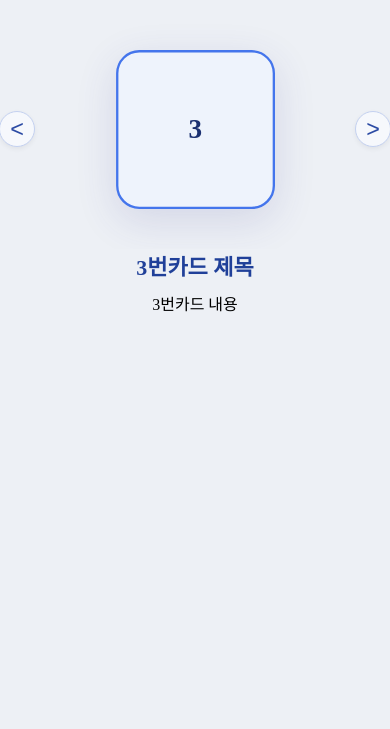
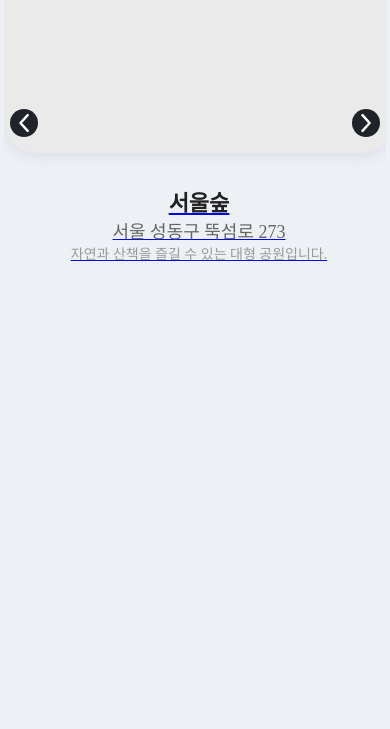
Before and after one commit to FRONTENDBOOTCAMP-14th/js_project_team_1, a website built with Vite: page src/components/placeRecommand/woohyeun.html in a window 390 px wide. Shown: the part 115-844 px from the top of the page. Built offline with nearby package versions, Linux system fonts and the light colour scheme.

Commit message:
[refactor] figma 시안에 맞춰 코드 수정

```diff
--- a/src/components/placeRecommand/woohyeun.css
+++ b/src/components/placeRecommand/woohyeun.css
@@ -3,212 +3,300 @@ body {
   margin: 0;
 }
 .header-area {
-  margin-top: 36px;
-  margin-bottom: 24px;
-  text-align: center;
+  width: 100vw;
+  max-width: 1720px;
+  min-width: 360px;
+  height: 48px;
+  margin: 0 auto 40px auto;
+  display: flex;
+  align-items: center;
+  justify-content: flex-start;
 }
 .header-area h2 {
-  font-size: 1.4rem;
-  font-weight: 600;
+  font-family: "Pretendard", "Noto Sans KR", sans-serif;
+  font-size: 40px;
+  font-weight: 700;
   color: #1d2f5c;
   margin: 0;
-  letter-spacing: -0.02em;
+  text-align: left;
+  width: 100%;
 }
-.carousel-wrap {
-  display: flex;
-  justify-content: center;
-  align-items: center;
-  margin: 0 auto;
-  width: 80vw;
-  max-width: 1600px;
-  min-width: 300px;
-}
-.carousel-track-frame {
-  width: 80vw;
-  max-width: 1600px;
-  min-width: 300px;
-  height: 240px;
-  overflow: hidden;
-  position: relative;
-  margin: 0 0;
-  transition: width 0.3s;
-}
-.track {
-  position: relative;
-  width: 100%;
-  height: 100%;
-  user-select: none;
-}
-.card {
-  position: absolute;
-  left: 50%;
-  top: 50%;
-  width: 190px;
-  height: 190px;
-  min-width: 110px;
-  min-height: 110px;
-  margin: -95px 0 0 -95px;
-  background: #fff;
-  border-radius: 20px;
-  display: flex;
-  justify-content: center;
-  align-items: center;
-  font-size: 37px;
-  font-weight: 700;
-  color: #3250a5;
-  box-shadow: 0 4px 16px rgba(0, 0, 0, 0.13);
-  user-select: none;
-  cursor: pointer;
-  outline: none;
-  z-index: 1;
-  opacity: 0;
-  pointer-events: none;
-  box-sizing: border-box;
-  border: 0 solid transparent;
-  filter: none;
-  transition: transform 0.46s cubic-bezier(0.8, 0, 0.24, 1.03),
-    opacity 0.34s cubic-bezier(0.8, 0, 0.24, 1.03), box-shadow 0.24s, background 0.18s, color 0.18s,
-    border 0.18s;
-}
-.card.visible {
-  opacity: 0.68;
-  pointer-events: auto;
-  filter: none;
-  z-index: 2;
-}
-.card.center {
-  background: #eef3fc;
-  color: #1b3071;
-  box-shadow: 0 10px 36px rgba(60, 60, 150, 0.14);
-  border: 2.2px solid #4475ec;
-  z-index: 10;
-  opacity: 1;
-  pointer-events: auto;
-  filter: none;
-}
-.card:not(.center):hover {
-  background: #f3f6fa;
-  box-shadow: 0 10px 22px rgba(100, 110, 160, 0.13);
-  z-index: 5;
-}
-.arrow {
-  background: #f6f8fc;
-  color: #2c4ba4;
-  border: 1px solid #c4d1f0;
-  border-radius: 50%;
-  width: 44px;
-  height: 44px;
-  min-width: 44px;
-  min-height: 44px;
-  font-size: 27px;
-  cursor: pointer;
-  margin: 0 10px;
-  box-shadow: 0 2px 5px rgba(0, 0, 0, 0.06);
-  transition: background 0.18s, color 0.18s, border 0.18s, transform 0.1s ease;
+.carousel-area {
+  width: 100vw;
+  max-width: 1720px;
+  min-width: 360px;
+  margin: 0 auto 60px auto;
   display: flex;
   align-items: center;
   justify-content: center;
-  z-index: 20;
+}
+.carousel-outer {
+  width: 94vw;
+  max-width: 1720px;
+  height: 495px;
+  overflow-x: auto;
+  overflow-y: hidden;
+  margin: 0 auto;
+  position: relative;
+  scrollbar-width: none;
+}
+.carousel-outer::-webkit-scrollbar {
+  display: none;
+}
+.place-list {
+  display: flex;
+  gap: 32px;
   padding: 0;
+  margin: 0;
+  list-style: none;
+  width: max-content;
+  height: 300px;
+  scroll-behavior: smooth;
 }
-.arrow:hover {
-  background: #e3eafc;
-  color: #1b3071;
-  border-color: #7b9dea;
-}
-.arrow:active {
-  transform: scale(0.9);
-}
-.detail-area {
-  margin: 52px auto 0 auto;
-  max-width: 700px;
-  background: #fff;
-  border-radius: 18px;
-  box-shadow: 0 4px 24px rgba(0, 0, 0, 0.11);
-  padding: 32px 44px;
-  min-height: 100px;
-  font-size: 19px;
-  color: #21253b;
+.place-card,
+.place-card a {
   display: flex;
   flex-direction: column;
-  gap: 12px;
+  align-items: center;
+  box-sizing: border-box;
+  width: 400px;
+  height: 440px;
+  background: none;
+  border: none;
+  padding: 0;
+  margin: 0;
+  overflow: hidden;
+}
+.place-card a {
+  width: 100%;
+  height: 100%;
+  transition: transform 0.18s cubic-bezier(0.7, 0, 0.3, 1), box-shadow 0.16s;
+  will-change: transform, box-shadow;
+  display: flex;
+  flex-direction: column;
+  align-items: center;
+}
+.place-card a:hover {
+  transform: scale(1.045);
+  box-shadow: 0 8px 32px rgba(60, 60, 150, 0.13);
+  z-index: 2;
+}
+.place-card a:active {
+  transform: scale(0.97);
+  box-shadow: 0 3px 12px rgba(80, 80, 120, 0.1);
+}
+.place-img-wrap {
+  width: 100%;
+  height: 300px;
+  min-height: 80px;
+  border-radius: 32px;
+  background: #eaeaea;
+  box-shadow: 0 2px 16px rgba(48, 56, 81, 0.1);
+  flex-shrink: 0;
+  flex-grow: 0;
+}
+.place-title,
+.place-address,
+.place-desc {
+  width: 100%;
+  text-align: center;
+  justify-content: center;
+}
+.place-title {
+  min-height: 24px;
+  font-size: 28px;
+  font-weight: 700;
+  color: #222;
+  margin-top: 32px;
+  flex-shrink: 0;
+}
+.place-address {
+  min-height: 20px;
+  font-size: 28px;
+  color: #666;
+  flex-shrink: 0;
+}
+.place-desc {
+  min-height: 28px;
+  font-size: 18px;
+  color: #999;
+  margin-bottom: 2px;
+  flex-shrink: 0;
+}
+.carousel-arrow {
+  position: fixed;
+  left: 10px;
+  z-index: 999;
+  border: none;
+  border-radius: 50%;
+  background: transparent;
+  padding: 0;
+  display: flex;
   align-items: center;
   justify-content: center;
-  animation: fadein 0.35s;
-  text-align: center;
+  cursor: pointer;
 }
-@keyframes fadein {
-  0% {
-    opacity: 0;
-    transform: translateY(26px);
+.carousel-arrow.right {
+  left: auto;
+  right: 10px;
+}
+.arrow-svg {
+  width: 60px;
+  height: 60px;
+  pointer-events: none;
+}
+
+/* 반응형 */
+@media (max-width: 1400px) {
+  .header-area,
+  .carousel-area {
+    max-width: 1056px;
   }
-  100% {
-    opacity: 1;
-    transform: translateY(0);
+  .header-area h2 {
+    font-size: 28px;
+  }
+  .carousel-outer {
+    max-width: 854px;
+    height: 250px;
+  }
+  .place-card,
+  .place-card a {
+    width: 224px !important;
+    height: 250px !important;
+  }
+  .place-img-wrap {
+    height: 144px;
+    min-height: 40px;
+  }
+  .place-title {
+    font-size: 15px;
+    min-height: 16px;
+  }
+  .place-address,
+  .place-desc {
+    font-size: 11px;
+    min-height: 12px;
+  }
+  .arrow-svg {
+    width: 56px;
+    height: 56px;
   }
 }
-.detail-title {
-  font-weight: 700;
-  font-size: 22px;
-  color: #204099;
-  margin-bottom: 10px;
-  text-align: center;
-  width: 100%;
-}
-.detail-desc {
-  text-align: center;
-  width: 100%;
-  line-height: 1.7;
-}
-@media (max-width: 1200px) {
-  .carousel-wrap,
-  .carousel-track-frame {
-    width: 96vw;
-    max-width: 96vw;
+@media (max-width: 900px) {
+  .header-area,
+  .carousel-area {
+    max-width: 712px;
   }
-  .card {
-    width: 140px;
-    height: 140px;
-    min-width: 100px;
-    min-height: 100px;
-    font-size: 19px;
-    margin: -70px 0 0 -70px;
+  .header-area h2 {
+    font-size: 22px;
   }
-  .arrow {
-    width: 40px;
-    min-width: 40px;
-    height: 40px;
-    min-height: 40px;
-    font-size: 20px;
+  .carousel-outer {
+    max-width: 620px;
+    height: 200px;
   }
-  .detail-area {
-    max-width: 94vw;
-    padding: 18px 36px;
+  .place-card,
+  .place-card a {
+    width: 144px !important;
+    height: 200px !important;
+  }
+  .place-img-wrap {
+    height: 95px;
+    min-height: 28px;
+  }
+  .place-title {
+    font-size: 13px;
+    min-height: 13px;
+  }
+  .place-address,
+  .place-desc {
+    font-size: 9px;
+    min-height: 10px;
+  }
+  .arrow-svg {
+    width: 38px;
+    height: 38px;
   }
 }
 @media (max-width: 600px) {
-  .carousel-wrap,
-  .carousel-track-frame {
-    width: 99vw;
-    max-width: 99vw;
+  .header-area,
+  .carousel-area {
+    max-width: 100vw;
   }
-  .card {
-    width: 35vw;
-    min-width: 90px;
-    height: 35vw;
-    min-height: 90px;
-    font-size: 6vw;
-    margin: calc(-17.5vw) 0 0 calc(-17.5vw);
+  .header-area h2 {
+    font-size: 16px;
   }
-  .arrow {
-    width: 36px;
-    min-width: 36px;
-    height: 36px;
-    min-height: 36px;
-    font-size: 6vw;
+  .carousel-outer {
+    max-width: 98vw;
+    width: 98vw;
+    height: 40vw;
+    min-width: 320px;
   }
-  .detail-area {
-    max-width: 98vw;
-    padding: 16px 4vw;
+  .place-list {
+    gap: 2vw;
+  }
+  .place-card,
+  .place-card a {
+    width: 22vw !important;
+    max-width: none;
+    height: 40vw !important;
+  }
+  .place-img-wrap {
+    height: 20vw;
+    min-height: 18px;
+  }
+  .place-title {
+    font-size: 10px;
+    min-height: 9px;
+  }
+  .place-address,
+  .place-desc {
+    font-size: 7px;
+    min-height: 7px;
+  }
+  .arrow-svg {
+    width: 28px;
+    height: 28px;
   }
 }
+@media (max-width: 400px) {
+  .place-list {
+    gap: 0; /* 카드 사이 여백 제거 */
+  }
+
+  .place-card,
+  .place-card a {
+    width: 100vw !important;
+    height: auto !important;
+  }
+
+  .place-img-wrap {
+    width: 100%;
+    height: auto;
+    min-height: 180px;
+  }
+
+  .place-title {
+    font-size: 22px;
+    min-height: 20px;
+  }
+
+  .place-address {
+    font-size: 18px;
+    min-height: 18px;
+  }
+
+  .place-desc {
+    font-size: 14px;
+    min-height: 18px;
+  }
+
+  .arrow-svg {
+    width: 28px;
+    height: 28px;
+  }
+
+  .carousel-outer {
+    overflow-x: hidden;
+    height: auto;
+  }
+}
--- a/src/components/placeRecommand/woohyeun.html
+++ b/src/components/placeRecommand/woohyeun.html
@@ -2,22 +2,95 @@
 <html lang="ko">
   <head>
     <meta charset="UTF-8" />
-    <title>가기 좋은 장소 추천 컴포넌트</title>
-    <link rel="stylesheet" href="./woohyeun.css" />
-    <script src="./woohyeun.js" defer></script>
+    <title>장소 추천 캐러셀</title>
+    <link rel="stylesheet" href="woohyeun.css" />
   </head>
   <body>
     <div class="header-area">
       <h2>📍 흐린 날씨에 가기 좋은 장소를 추천해드릴게요</h2>
     </div>
-    <div class="carousel-wrap">
-      <button class="arrow" onclick="move(-1)">&lt;</button>
-      <div class="carousel-track-frame">
-        <div class="track" id="track"></div>
+    <div class="carousel-area">
+      <div class="carousel-outer" id="carouselOuter">
+        <ul class="place-list" id="carousel">
+          <li class="place-card">
+            <a href="#">
+              <div class="place-img-wrap"></div>
+              <div class="place-info">
+                <div class="place-title">서울숲</div>
+                <div class="place-address">서울 성동구 뚝섬로 273</div>
+                <div class="place-desc">자연과 산책을 즐길 수 있는 대형 공원입니다.</div>
+              </div>
+            </a>
+          </li>
+          <li class="place-card">
+            <a href="#">
+              <div class="place-img-wrap"></div>
+              <div class="place-info">
+                <div class="place-title">국립중앙박물관</div>
+                <div class="place-address">서울 용산구 서빙고로 137</div>
+                <div class="place-desc">한국 역사와 문화를 한눈에 볼 수 있는 공간.</div>
+              </div>
+            </a>
+          </li>
+          <li class="place-card">
+            <a href="#">
+              <div class="place-img-wrap"></div>
+              <div class="place-info">
+                <div class="place-title">별마당도서관</div>
+                <div class="place-address">서울 강남구 영동대로 513</div>
+                <div class="place-desc">이색적인 분위기의 복합 문화공간 도서관입니다.</div>
+              </div>
+            </a>
+          </li>
+          <li class="place-card">
+            <a href="#">
+              <div class="place-img-wrap"></div>
+              <div class="place-info">
+                <div class="place-title">롯데월드타워 전망대</div>
+                <div class="place-address">서울 송파구 올림픽로 300</div>
+                <div class="place-desc">서울 전경을 한눈에 내려다볼 수 있는 명소.</div>
+              </div>
+            </a>
+          </li>
+          <li class="place-card">
+            <a href="#">
+              <div class="place-img-wrap"></div>
+              <div class="place-info">
+                <div class="place-title">예술의전당</div>
+                <div class="place-address">서울 서초구 남부순환로 2406</div>
+                <div class="place-desc">공연과 전시가 함께하는 종합예술공간입니다.</div>
+              </div>
+            </a>
+          </li>
+          <li class="place-card">
+            <a href="#">
+              <div class="place-img-wrap"></div>
+              <div class="place-info">
+                <div class="place-title">커먼그라운드</div>
+                <div class="place-address">서울 광진구 아차산로 200</div>
+                <div class="place-desc">컨테이너로 만든 트렌디한 복합문화공간.</div>
+              </div>
+            </a>
+          </li>
+          <li class="place-card">
+            <a href="#">
+              <div class="place-img-wrap"></div>
+              <div class="place-info">
+                <div class="place-title">동대문디자인플라자</div>
+                <div class="place-address">서울 중구 을지로 281</div>
+                <div class="place-desc">미래지향적 디자인의 대표 건축물입니다.</div>
+              </div>
+            </a>
+          </li>
+        </ul>
+        <button class="carousel-arrow left" id="arrowLeft" aria-label="이전">
+          <span class="arrow-svg"></span>
+        </button>
+        <button class="carousel-arrow right" id="arrowRight" aria-label="다음">
+          <span class="arrow-svg"></span>
+        </button>
       </div>
-      <button class="arrow" onclick="move(1)">&gt;</button>
     </div>
-    <div id="detail-area"></div>
-    <script src="script.js"></script>
+    <script src="woohyeun.js"></script>
   </body>
 </html>
--- a/src/components/placeRecommand/woohyeun.js
+++ b/src/components/placeRecommand/woohyeun.js
@@ -1,94 +1,91 @@
-const total = 10; // ← 카드 개수
-const cardDetails = [
-  { title: "1번카드 제목", desc: "1번카드 내용" },
-  { title: "2번카드 제목", desc: "2번카드 내용" },
-  { title: "3번카드 제목", desc: "3번카드 내용" },
-  { title: "4번카드 제목", desc: "4번카드 내용" },
-  { title: "5번카드 제목", desc: "5번카드 내용" },
-  { title: "6번카드 제목", desc: "6번카드 내용" },
-  { title: "7번카드 제목", desc: "7번카드 내용" },
-  { title: "8번카드 제목", desc: "8번카드 내용" },
-  { title: "9번카드 제목", desc: "9번카드 내용" },
-  { title: "10번카드 제목", desc: "10번카드 내용" },
-];
-
-let centerIdx = 2;
-const VISIBLE = 5;
-const mid = Math.floor(VISIBLE / 2);
-const track = document.getElementById("track");
-const detailArea = document.getElementById("detail-area");
-let moving = false;
-let cardElems = [];
-
-function renderCards() {
-  if (cardElems.length === 0) {
-    for (let i = 0; i < total; i++) {
-      const card = document.createElement("div");
-      card.className = "card";
-      card.textContent = i + 1;
-      card.tabIndex = -1;
-      card.addEventListener("click", () => {
-        if (!moving)
-          move(
-            (i - centerIdx + total) % total <= total / 2 ? i - centerIdx : i - centerIdx - total
-          );
-      });
-      track.appendChild(card);
-      cardElems.push(card);
-    }
-  }
-  updateCards();
+function getArrowSvg(direction, size) {
+  const arrow =
+    direction === "left"
+      ? `<circle cx="${size / 2}" cy="${size / 2}" r="${size / 2}" fill="#20232a"/>
+       <path d="M${size * 0.63} ${size * 0.78}L${size * 0.375} ${size / 2}L${size * 0.63} ${
+          size * 0.22
+        }"
+             stroke="white" stroke-width="${
+               size / 11
+             }" stroke-linecap="round" stroke-linejoin="round"/>`
+      : `<circle cx="${size / 2}" cy="${size / 2}" r="${size / 2}" fill="#20232a"/>
+       <path d="M${size * 0.375} ${size * 0.78}L${size * 0.63} ${size / 2}L${size * 0.375} ${
+          size * 0.22
+        }"
+             stroke="white" stroke-width="${
+               size / 11
+             }" stroke-linecap="round" stroke-linejoin="round"/>`;
+  return `<svg width="${size}" height="${size}" viewBox="0 0 ${size} ${size}" fill="none"
+           xmlns="http://www.w3.org/2000/svg">${arrow}</svg>`;
 }
 
-function updateCards() {
-  for (let i = 0; i < total; i++) {
-    const card = cardElems[i];
-    let diff = (i - centerIdx + total) % total;
-    if (diff > total / 2) diff -= total;
+function updateArrows() {
+  let size = 60;
+  if (window.innerWidth <= 600) size = 28;
+  else if (window.innerWidth <= 900) size = 38;
+  else if (window.innerWidth <= 1400) size = 56;
 
-    if (Math.abs(diff) > mid) {
-      card.style.opacity = 0;
-      card.style.pointerEvents = "none";
-      card.style.zIndex = 0;
-      card.style.transform = `translateX(0px) scale(0.5)`;
-      card.classList.remove("visible", "center");
-    } else {
-      const baseX = diff * 230;
-      card.style.transform = `translateX(${baseX}px) scale(${diff === 0 ? 1.16 : 0.78})`;
-      card.style.opacity = diff === 0 ? 1 : 0.68;
-      card.style.zIndex = diff === 0 ? 10 : 2;
-      card.classList.toggle("center", diff === 0);
-      card.classList.toggle("visible", diff !== 0);
-      card.style.pointerEvents = "auto";
-    }
+  document.querySelector(".carousel-arrow.left .arrow-svg").innerHTML = getArrowSvg("left", size);
+  document.querySelector(".carousel-arrow.right .arrow-svg").innerHTML = getArrowSvg("right", size);
+
+  const outer = document.getElementById("carouselOuter");
+  const rect = outer.getBoundingClientRect();
+  const buttonLeft = document.getElementById("arrowLeft");
+  const buttonRight = document.getElementById("arrowRight");
+  const y = rect.top + rect.height / 2 + window.scrollY;
+  buttonLeft.style.top = `${y}px`;
+  buttonRight.style.top = `${y}px`;
+  buttonLeft.style.transform = "translateY(-50%)";
+  buttonRight.style.transform = "translateY(-50%)";
+}
+updateArrows();
+window.addEventListener("resize", updateArrows);
+window.addEventListener("scroll", updateArrows);
+window.addEventListener("DOMContentLoaded", updateArrows);
+
+const carousel = document.getElementById("carousel");
+const card = document.querySelector(".place-card");
+
+function getCardWidth() {
+  return card.offsetWidth + 8;
+}
+let currentIndex = 0;
+const totalCards = document.querySelectorAll(".place-card").length;
+const visibleCount = () => {
+  if (window.innerWidth <= 600) return 1;
+  if (window.innerWidth <= 900) return 2;
+  if (window.innerWidth <= 1400) return 3;
+  return 4;
+};
+
+function scrollToIndex(idx) {
+  const scrollX = idx * getCardWidth();
+  carousel.parentNode.scrollTo({
+    left: scrollX,
+    behavior: "smooth",
+  });
+}
+document.getElementById("arrowLeft").onclick = function () {
+  if (currentIndex === 0) {
+    currentIndex = totalCards - visibleCount();
+  } else {
+    currentIndex = Math.max(currentIndex - 1, 0);
   }
-}
-
-function showDetail(idx) {
-  const data = cardDetails[idx];
-  detailArea.innerHTML = `
-    <div class="detail-title">${data.title}</div>
-    <div class="detail-desc">${data.desc}</div>
-  `;
-  detailArea.style.animation = "none";
-  void detailArea.offsetWidth;
-  detailArea.style.animation = "";
-}
-
-function move(dir) {
-  if (moving) return;
-  moving = true;
-  centerIdx = (centerIdx + dir + total) % total;
-  updateCards();
-  showDetail(centerIdx);
-  setTimeout(() => {
-    moving = false;
-  }, 480);
-}
-
-renderCards();
-showDetail(centerIdx);
-
-window.addEventListener("resize", updateCards);
-
-window.move = move;
+  scrollToIndex(currentIndex);
+};
+document.getElementById("arrowRight").onclick = function () {
+  if (currentIndex >= totalCards - visibleCount()) {
+    currentIndex = 0;
+  } else {
+    currentIndex = Math.min(currentIndex + 1, totalCards - visibleCount());
+  }
+  scrollToIndex(currentIndex);
+};
+window.addEventListener("resize", () => {
+  currentIndex = Math.min(currentIndex, totalCards - visibleCount());
+  scrollToIndex(currentIndex);
+});
+window.addEventListener("DOMContentLoaded", () => {
+  currentIndex = 0;
+  scrollToIndex(0);
+});
```
